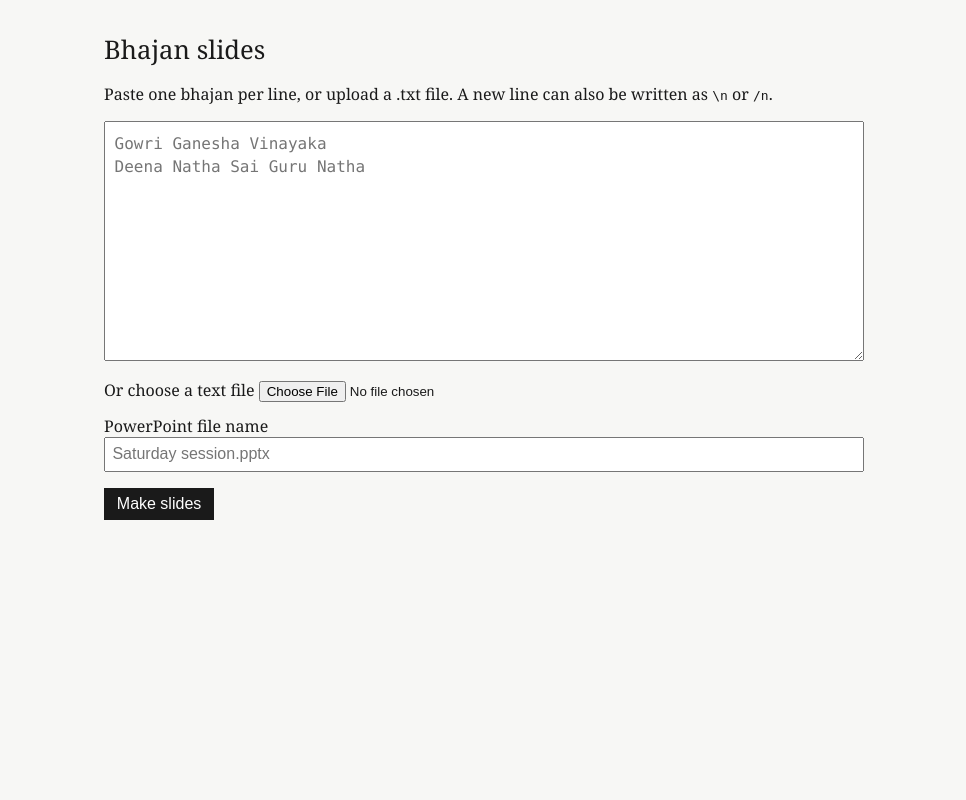
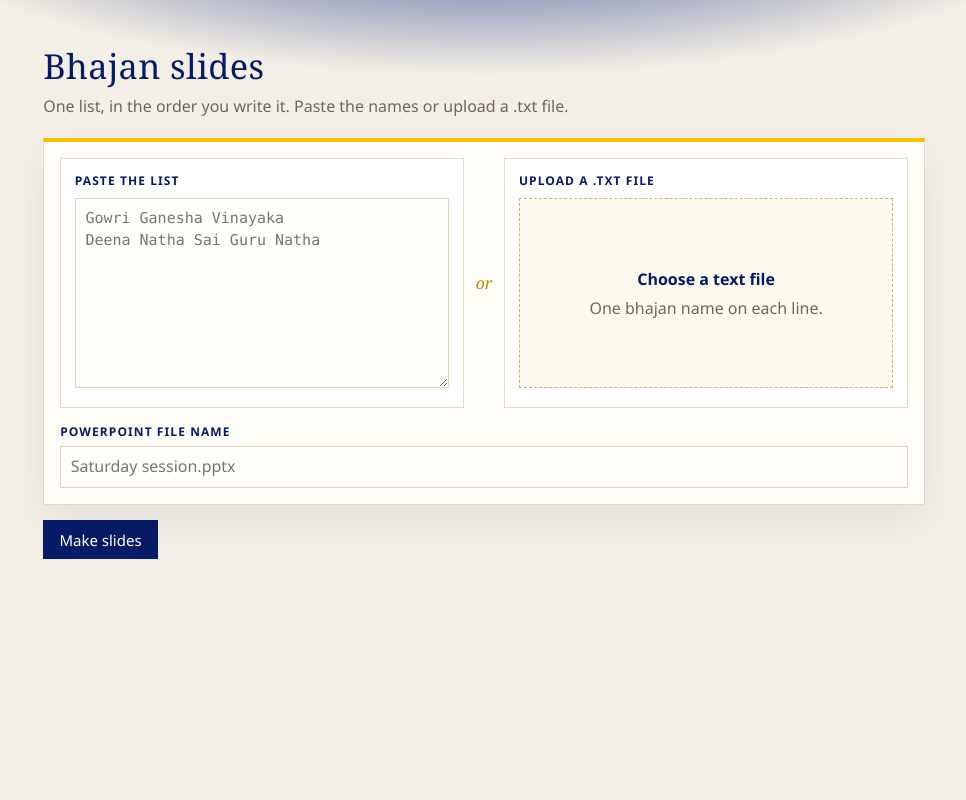
Before and after one commit to sohamkaje/bhajan-slide-maker, a Flask app: page / in a window 1280 px wide. Shown: the whole page, without its empty margins (156-1122 px from the left). Run offline with Flask 3, Linux system fonts and the light colour scheme.

Commit message:
design change

```diff
--- a/app.py
+++ b/app.py
@@ -105,7 +105,11 @@ def generate():
     file_text = ""
     if upload and upload.filename:
         file_text = upload.read().decode("utf-8-sig", errors="replace")
-    if file_text.strip():
+    has_file = bool(file_text.strip())
+    has_text = bool(pasted.strip())
+    if has_file and has_text:
+        return jsonify(error="Use either a pasted list or a text file."), 400
+    if has_file:
         text = file_text
         default_name = Path(upload.filename).stem or "bhajans"
     else:
--- a/templates/index.html
+++ b/templates/index.html
@@ -5,35 +5,172 @@
   <meta name="viewport" content="width=device-width, initial-scale=1">
   <title>Bhajan slides</title>
   <style>
-    body { font-family: Georgia, "Times New Roman", serif; max-width: 760px; margin: 2rem auto; padding: 0 1rem; color: #1a1a1a; background: #f7f7f5; }
-    h1 { font-size: 1.6rem; font-weight: normal; margin-bottom: 0.3rem; }
-    p { line-height: 1.4; }
-    textarea { width: 100%; height: 240px; box-sizing: border-box; font: 16px/1.45 ui-monospace, Consolas, monospace; padding: 0.6rem; }
-    label { display: block; margin: 0.8rem 0 0.3rem; }
-    input[type="text"] { width: 100%; box-sizing: border-box; padding: 0.4rem; font: 16px sans-serif; }
-    button, .btn { font: 16px sans-serif; padding: 0.45rem 0.8rem; cursor: pointer; background: #1a1a1a; color: #fff; border: 0; text-decoration: none; display: inline-block; }
-    button.secondary { background: #fff; color: #1a1a1a; border: 1px solid #1a1a1a; margin-left: 0.4rem; }
+    :root {
+      --navy: #071a66;
+      --gold: #ffc000;
+      --ink: #1c2430;
+      --muted: #6e675c;
+      --paper: #f4efe6;
+      --line: #e3d9c6;
+    }
+    * { box-sizing: border-box; }
+    body {
+      margin: 0;
+      min-height: 100vh;
+      color: var(--ink);
+      font-family: "Segoe UI", Candara, sans-serif;
+      background:
+        radial-gradient(900px 280px at 50% -120px, #1a3484 0%, transparent 70%),
+        var(--paper);
+    }
+    .wrap { max-width: 920px; margin: 0 auto; padding: 2.6rem 1.2rem 3rem; }
+    header h1 {
+      margin: 0;
+      font-family: Georgia, "Times New Roman", serif;
+      font-weight: normal;
+      font-size: 2.15rem;
+      letter-spacing: 0.01em;
+      color: var(--navy);
+    }
+    header p { margin: 0.4rem 0 1.3rem; color: var(--muted); }
+    .card {
+      background: #fffdf8;
+      border: 1px solid var(--line);
+      border-top: 4px solid var(--gold);
+      padding: 1rem;
+      box-shadow: 0 16px 40px rgba(7, 26, 102, 0.07);
+    }
+    .choices { display: flex; gap: 0.75rem; align-items: stretch; }
+    .choice {
+      flex: 1;
+      min-width: 0;
+      border: 1px solid var(--line);
+      background: #fff;
+      padding: 0.85rem;
+      transition: opacity 0.15s ease, background 0.15s ease;
+    }
+    .choice h2 {
+      margin: 0 0 0.55rem;
+      font-size: 0.75rem;
+      font-weight: 650;
+      letter-spacing: 0.09em;
+      text-transform: uppercase;
+      color: var(--navy);
+    }
+    .or {
+      align-self: center;
+      color: #b8860b;
+      font-family: Georgia, serif;
+      font-style: italic;
+    }
+    textarea, input[type="text"] {
+      width: 100%;
+      border: 1px solid #ddd4c4;
+      background: #fffefb;
+      color: var(--ink);
+      padding: 0.55rem 0.6rem;
+      font: 15px/1.45 Consolas, "Courier New", monospace;
+    }
+    textarea { height: 190px; resize: vertical; }
+    input[type="text"] { font-family: "Segoe UI", Candara, sans-serif; font-size: 16px; }
+    .file-box {
+      height: 190px;
+      border: 1px dashed #c9b27a;
+      background: #fffaf0;
+      display: flex;
+      flex-direction: column;
+      align-items: center;
+      justify-content: center;
+      gap: 0.45rem;
+      text-align: center;
+      color: var(--muted);
+      cursor: pointer;
+      padding: 0.8rem;
+    }
+    .file-box strong { color: var(--navy); font-weight: 650; }
+    .file-box input { display: none; }
+    .choice.is-off { opacity: 0.42; background: #f3f0ea; pointer-events: none; }
+    .choice.is-off textarea,
+    .choice.is-off .file-box { cursor: not-allowed; background: #eeeae3; }
+    .name { display: block; margin-top: 0.95rem; }
+    .name span, .file-name {
+      display: block;
+      margin-bottom: 0.35rem;
+      font-size: 0.75rem;
+      font-weight: 650;
+      letter-spacing: 0.09em;
+      text-transform: uppercase;
+      color: var(--navy);
+    }
+    .file-name { margin: 0; letter-spacing: 0.02em; text-transform: none; font-size: 0.95rem; }
+    .actions { display: flex; align-items: center; gap: 0.6rem; margin-top: 0.9rem; }
+    button, .btn {
+      font: 15px "Segoe UI", Candara, sans-serif;
+      padding: 0.55rem 0.95rem;
+      cursor: pointer;
+      background: var(--navy);
+      color: #fff;
+      border: 1px solid var(--navy);
+      text-decoration: none;
+      display: inline-block;
+    }
+    button:hover, .btn:hover { background: #10257f; }
+    button.secondary, .text-btn {
+      background: transparent;
+      color: var(--navy);
+    }
+    button:disabled { opacity: 0.55; cursor: wait; }
     .hidden { display: none; }
-    #status { min-height: 1.2rem; }
+    #status { min-height: 1.3rem; margin: 0.7rem 0 0; }
     .error { color: #8d1d1d; }
+    #result { margin-top: 1.2rem; }
     .slide { background: #071a66; color: #fff; padding: 1.1rem 1.2rem 0.8rem; margin: 0 0 0.8rem; }
-    .slide h2 { color: #ffc000; font-size: 1.35rem; margin: 0 0 0.7rem; font-weight: bold; }
+    .slide h2 { color: var(--gold); font-size: 1.35rem; margin: 0 0 0.7rem; font-weight: bold; letter-spacing: 0; text-transform: none; }
     .slide p { margin: 0.25rem 0; font-size: 1.05rem; }
     .slide .meaning { color: #d2d2d2; font-style: italic; font-size: 0.95rem; margin-top: 0.8rem; }
-    .slide .next { text-align: right; margin-top: 0.9rem; color: #ffc000; font-size: 0.9rem; }
+    .slide .next { text-align: right; margin-top: 0.9rem; color: var(--gold); font-size: 0.9rem; }
     .slide .next span { color: #d2d2d2; }
     .slide.center { text-align: center; }
     .slide.center .body { font-size: 1.5rem; padding: 2.2rem 0; }
+    @media (max-width: 520px) {
+      .choices { flex-direction: column; }
+      .or { text-align: center; }
+    }
   </style>
 </head>
 <body>
+  <div class="wrap">
+    <header>
       <h1>Bhajan slides</h1>
-  <p>Paste one bhajan per line, or upload a .txt file. A new line can also be written as <code>\n</code> or <code>/n</code>.</p>
+      <p>One list, in the order you write it. Paste the names or upload a .txt file.</p>
+    </header>
     <form id="form">
+      <div class="card">
+        <div class="choices">
+          <section class="choice" id="paste-choice">
+            <h2>Paste the list</h2>
             <textarea name="list" placeholder="Gowri Ganesha Vinayaka&#10;Deena Natha Sai Guru Natha"></textarea>
-    <label>Or choose a text file <input type="file" name="file" accept=".txt,text/plain"></label>
-    <label>PowerPoint file name <input type="text" name="filename" placeholder="Saturday session.pptx"></label>
-    <p><button type="submit" id="make">Make slides</button></p>
+          </section>
+          <div class="or">or</div>
+          <section class="choice" id="file-choice">
+            <h2>Upload a .txt file</h2>
+            <label class="file-box">
+              <input type="file" name="file" accept=".txt,text/plain">
+              <strong>Choose a text file</strong>
+              <span id="file-hint">One bhajan name on each line.</span>
+            </label>
+            <p id="file-name" class="file-name hidden"></p>
+            <button type="button" class="text-btn hidden" id="clear-file">Remove file</button>
+          </section>
+        </div>
+        <label class="name">
+          <span>PowerPoint file name</span>
+          <input type="text" name="filename" placeholder="Saturday session.pptx">
+        </label>
+      </div>
+      <div class="actions">
+        <button type="submit" id="make">Make slides</button>
+      </div>
       <p id="status"></p>
     </form>
     <div id="result" class="hidden">
@@ -44,15 +181,58 @@
       </p>
       <div id="preview" class="hidden"></div>
     </div>
+  </div>
   <script>
     const form = document.getElementById("form");
     const status = document.getElementById("status");
     const result = document.getElementById("result");
     const preview = document.getElementById("preview");
     const make = document.getElementById("make");
+    const list = form.elements.list;
+    const file = form.elements.file;
+    const pasteChoice = document.getElementById("paste-choice");
+    const fileChoice = document.getElementById("file-choice");
+    const fileName = document.getElementById("file-name");
+    const clearFile = document.getElementById("clear-file");
     let slidesData = [];
     let pptxFile = "";
     let pptxName = "bhajans.pptx";
+
+    function syncChoice() {
+      const hasText = list.value.trim().length > 0;
+      const hasFile = file.files && file.files.length > 0;
+      list.disabled = hasFile;
+      file.disabled = hasText;
+      pasteChoice.classList.toggle("is-off", hasFile);
+      fileChoice.classList.toggle("is-off", hasText);
+      if (hasFile) {
+        fileName.textContent = file.files[0].name;
+        fileName.classList.remove("hidden");
+        clearFile.classList.remove("hidden");
+      } else {
+        fileName.textContent = "";
+        fileName.classList.add("hidden");
+        clearFile.classList.add("hidden");
+      }
+    }
+
+    list.addEventListener("input", syncChoice);
+    file.addEventListener("change", function () {
+      const chosen = file.files && file.files[0];
+      if (chosen && !chosen.name.toLowerCase().endsWith(".txt")) {
+        file.value = "";
+        status.textContent = "Upload a .txt file.";
+        status.className = "error";
+      } else if (status.className === "error" && status.textContent === "Upload a .txt file.") {
+        status.textContent = "";
+        status.className = "";
+      }
+      syncChoice();
+    });
+    clearFile.addEventListener("click", function () {
+      file.value = "";
+      syncChoice();
+    });
 
     function line(parent, className, text) {
       const node = document.createElement("p");
@@ -122,6 +302,15 @@
 
     form.addEventListener("submit", async function (event) {
       event.preventDefault();
+      const hasText = list.value.trim().length > 0;
+      const hasFile = file.files && file.files.length > 0;
+      if (hasText === hasFile) {
+        status.textContent = hasText
+          ? "Use either a pasted list or a text file."
+          : "Paste a list or choose a .txt file.";
+        status.className = "error";
+        return;
+      }
       status.textContent = "Searching Sai Rhythms and building the slides. This can take a minute.";
       status.className = "";
       result.classList.add("hidden");
```
Also changed, not shown: 4 other files. Lines whose indentation alone changed are shown as unchanged.
